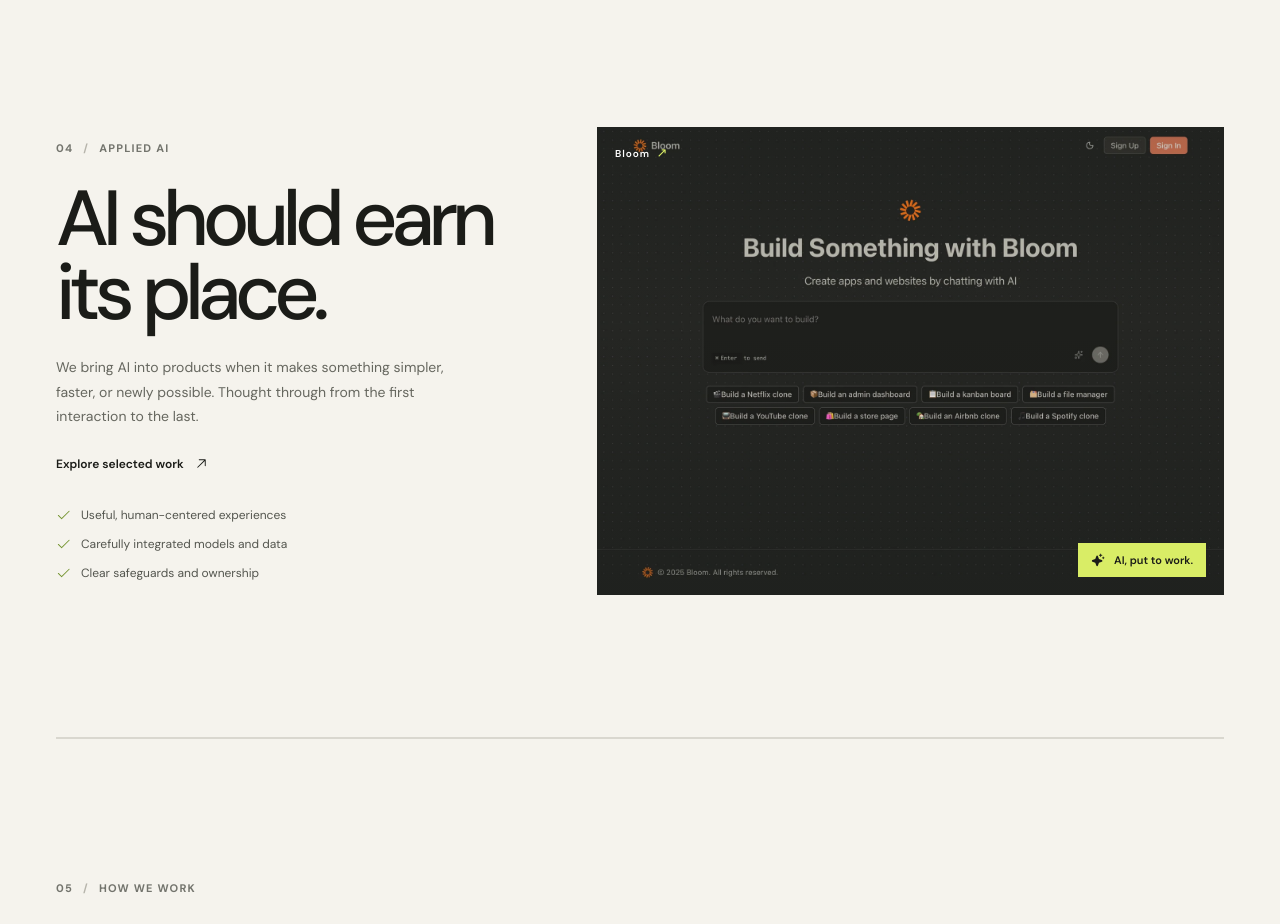
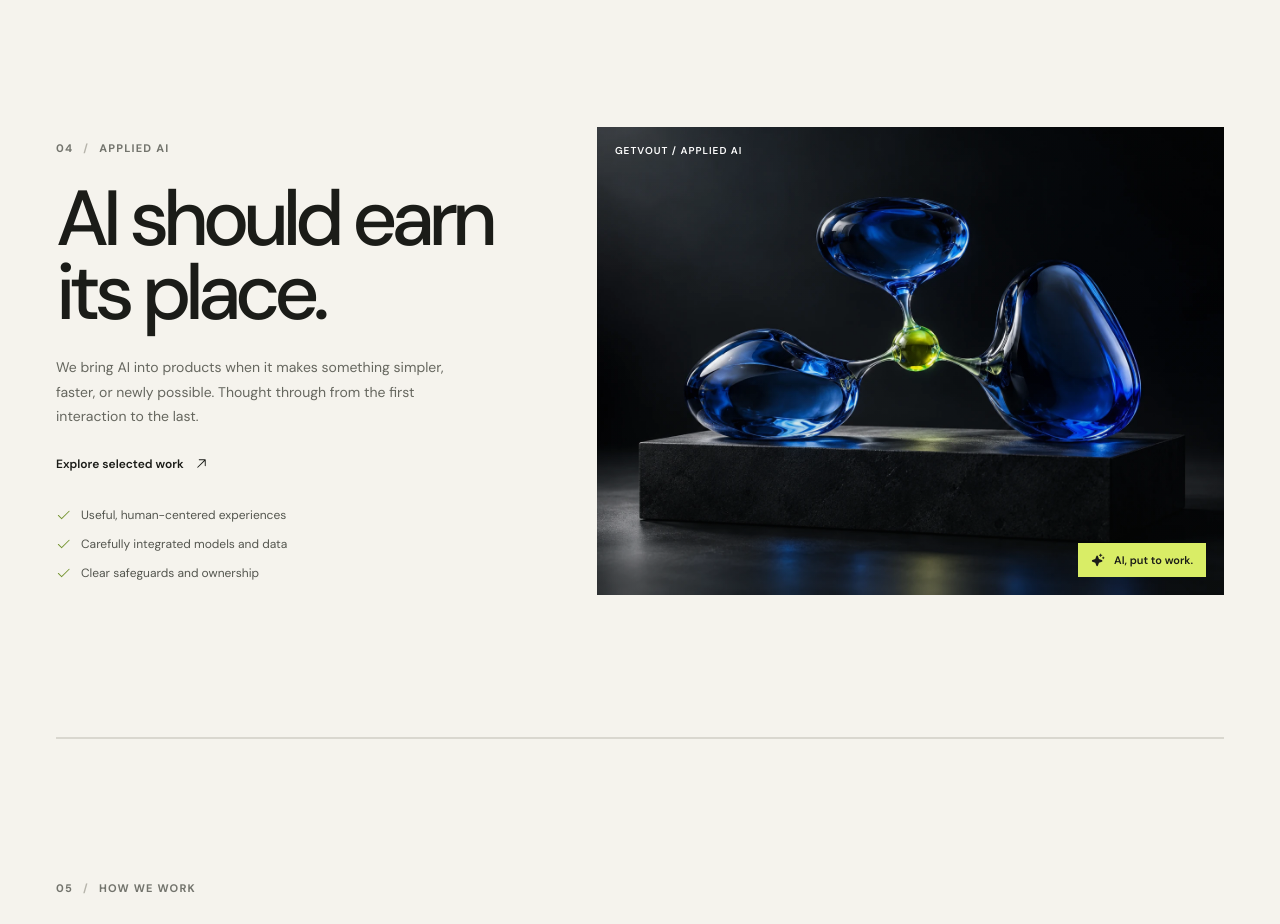
Before and after one commit to RishavK1/getvout, a React (Vite) app: page / in a window 1280 px wide. Shown: the part 3600-4524 px from the top of the page. Built offline with nearby package versions, Linux system fonts and the light colour scheme.

Commit message:
Create original applied AI section visual

```diff
--- a/src/App.jsx
+++ b/src/App.jsx
@@ -475,9 +475,9 @@
             </div>
           </div>
           <div className="ai-visual" data-reveal>
-            <img src="/images/bloom.webp" alt="Bloom AI product homepage with a conversational prompt for building applications" loading="lazy" />
+            <img src="/images/applied-ai-sculpture.webp" alt="Cobalt glass forms connected around a luminous lime core, representing thoughtful AI systems" loading="lazy" />
             <div className="ai-visual-label"><Sparkle weight="fill" aria-hidden="true" /><span>AI, put to work.</span></div>
-            <span className="ai-visual-index">Bloom <span>↗</span></span>
+            <span className="ai-visual-index">GETVOUT / APPLIED AI</span>
           </div>
         </section>
 
```
Also changed, not shown: public/images/applied-ai-sculpture.webp (added).
